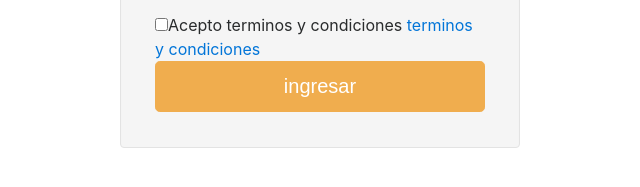
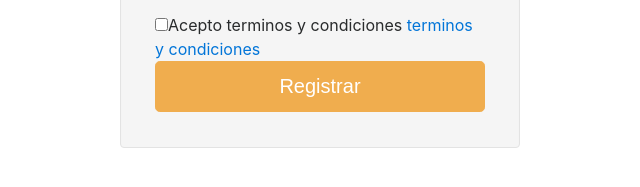
Before and after one commit to multiayudavital/multiayudavital_web, a website: page public/registro.html in a window 1280 px wide. Shown: the part 541-728 px from the top of the page, 320-960 px from the left. Drawn offline with Linux system fonts and the light colour scheme.

Commit message:
registro

```diff
--- a/public/registro.html
+++ b/public/registro.html
@@ -131,7 +131,7 @@
             <input id="terminos" type="checkbox" name="terminosCondiciones">Acepto terminos y condiciones</input>
 
             <a onclick="window.location='login.html'" target="_blank" href="terminos.html">terminos y condiciones</a>
-            <button id="registrarBtn" type="button" class="btn btn-lg btn-warning btn-block">ingresar</button>
+            <button id="registrarBtn" type="button" class="btn btn-lg btn-warning btn-block">Registrar</button>
 
         </div>
     </form>
```
